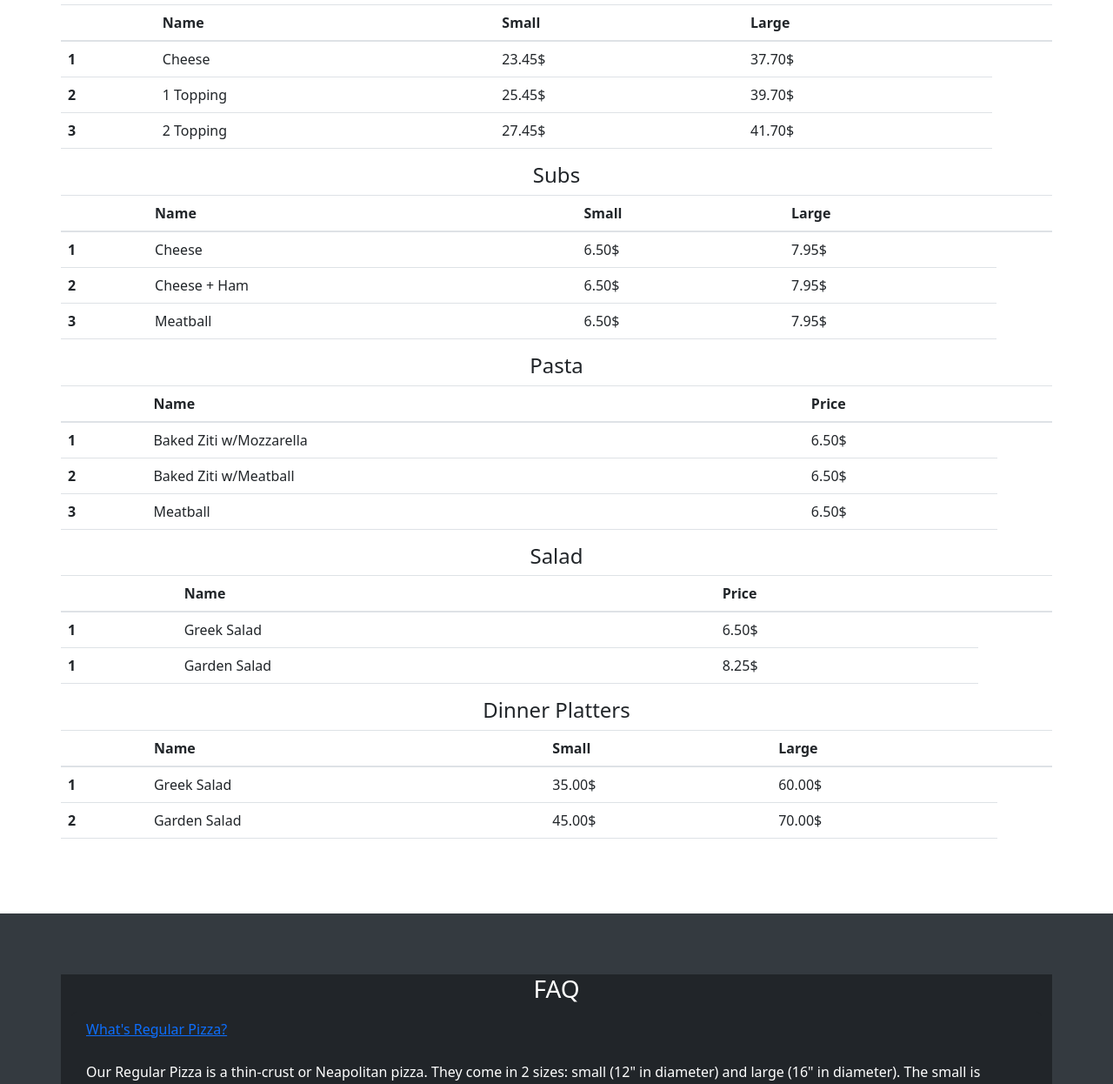
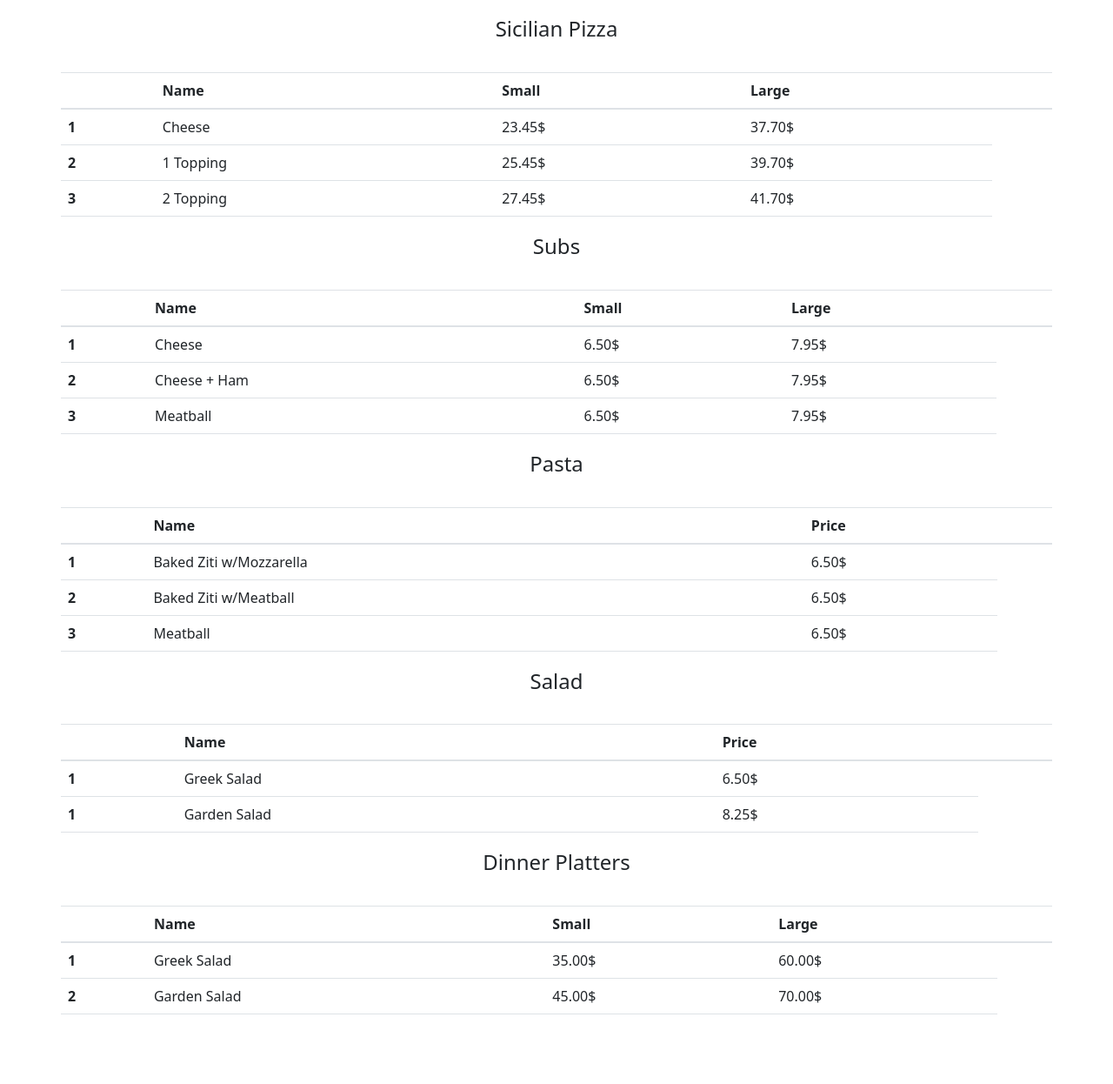
Before and after one commit to AliaksPaul/PizzaShop, a Django app: template templates/pages/main.html in a window 1280 px wide. Shown: the part 672-1918 px from the top of the page at 87% size. Run offline with Django 4.2, Linux system fonts and the light colour scheme; the template is opened without the code that fills it, so the values that code supplies are empty; parts of the project's set-up code (start-up, migrations or seed data) failed here and were passed over; some libraries are stand-ins or nearby versions.

Commit message:
Menu has been updated

```diff
--- a/templates/pages/main.html
+++ b/templates/pages/main.html
@@ -110,7 +110,7 @@
   </button>
 </div>
     </div>
-    <center><h4>Regular Pizza</h4></center>
+    <center><h4 style="margin-top:20px;margin-bottom:35px;">Regular Pizza</h4></center>
     <table class="table">
   <thead>
     <tr>
@@ -142,7 +142,7 @@
     </tr>
   </tbody>
 </table>
-      <center><h4>Sicilian Pizza</h4></center>
+      <center><h4 style="margin-top:20px;margin-bottom:35px;">Sicilian Pizza</h4></center>
     <table class="table">
   <thead>
     <tr>
@@ -174,7 +174,7 @@
     </tr>
   </tbody>
 </table>
-      <center><h4>Subs</h4></center>
+      <center><h4 style="margin-top:20px;margin-bottom:35px;">Subs</h4></center>
     <table class="table">
   <thead>
     <tr>
@@ -206,7 +206,7 @@
     </tr>
   </tbody>
 </table>
-         <center><h4>Pasta</h4></center>
+         <center><h4 style="margin-top:20px;margin-bottom:35px;">Pasta</h4></center>
     <table class="table">
   <thead>
     <tr>
@@ -235,7 +235,7 @@
     </tr>
   </tbody>
 </table>
-           <center><h4>Salad</h4></center>
+           <center><h4 style="margin-top:20px;margin-bottom:35px;">Salad</h4></center>
     <table class="table">
   <thead>
     <tr>
@@ -260,7 +260,7 @@
     </tr>
   </tbody>
 </table>
-             <center><h4>Dinner Platters</h4></center>
+             <center><h4 style="margin-top:20px;margin-bottom:35px;">Dinner Platters</h4></center>
     <table class="table">
   <thead>
     <tr>
```
